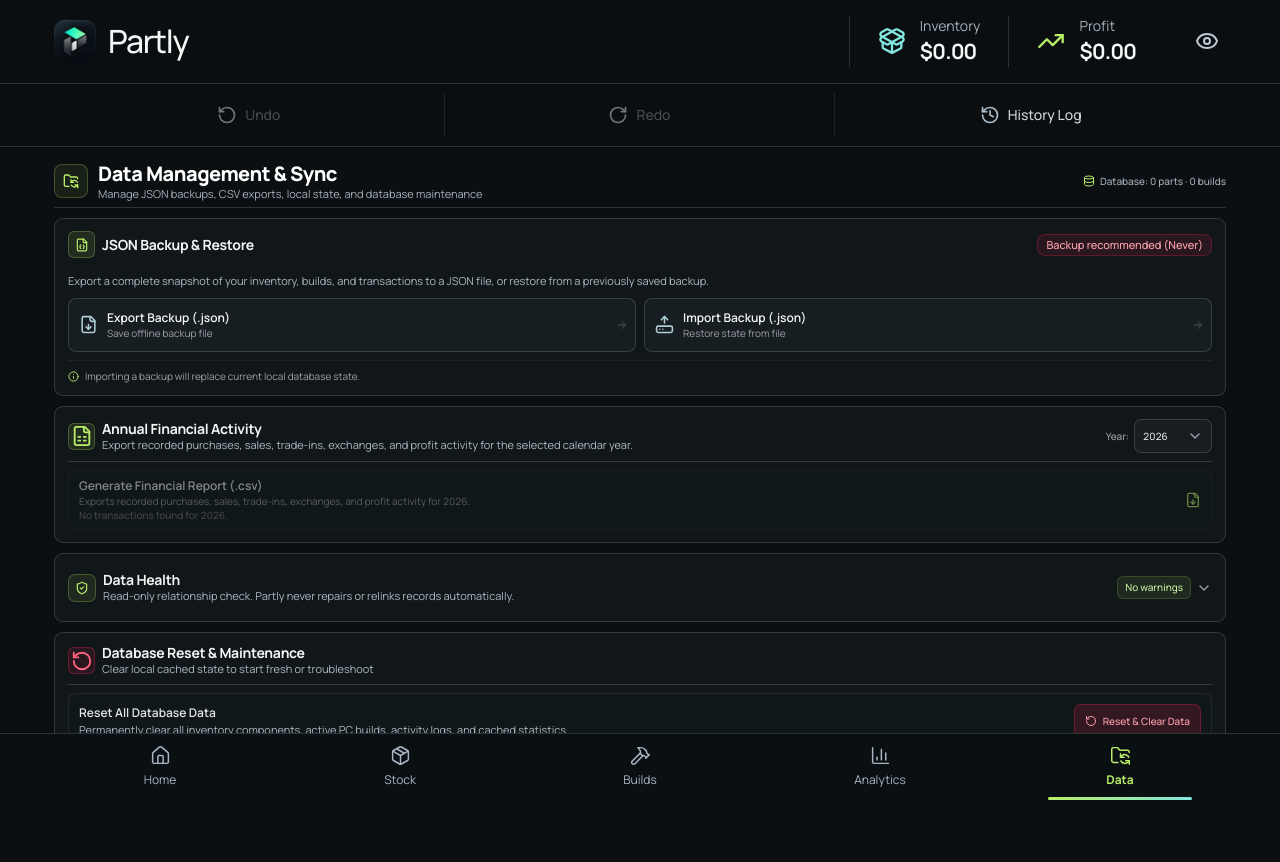
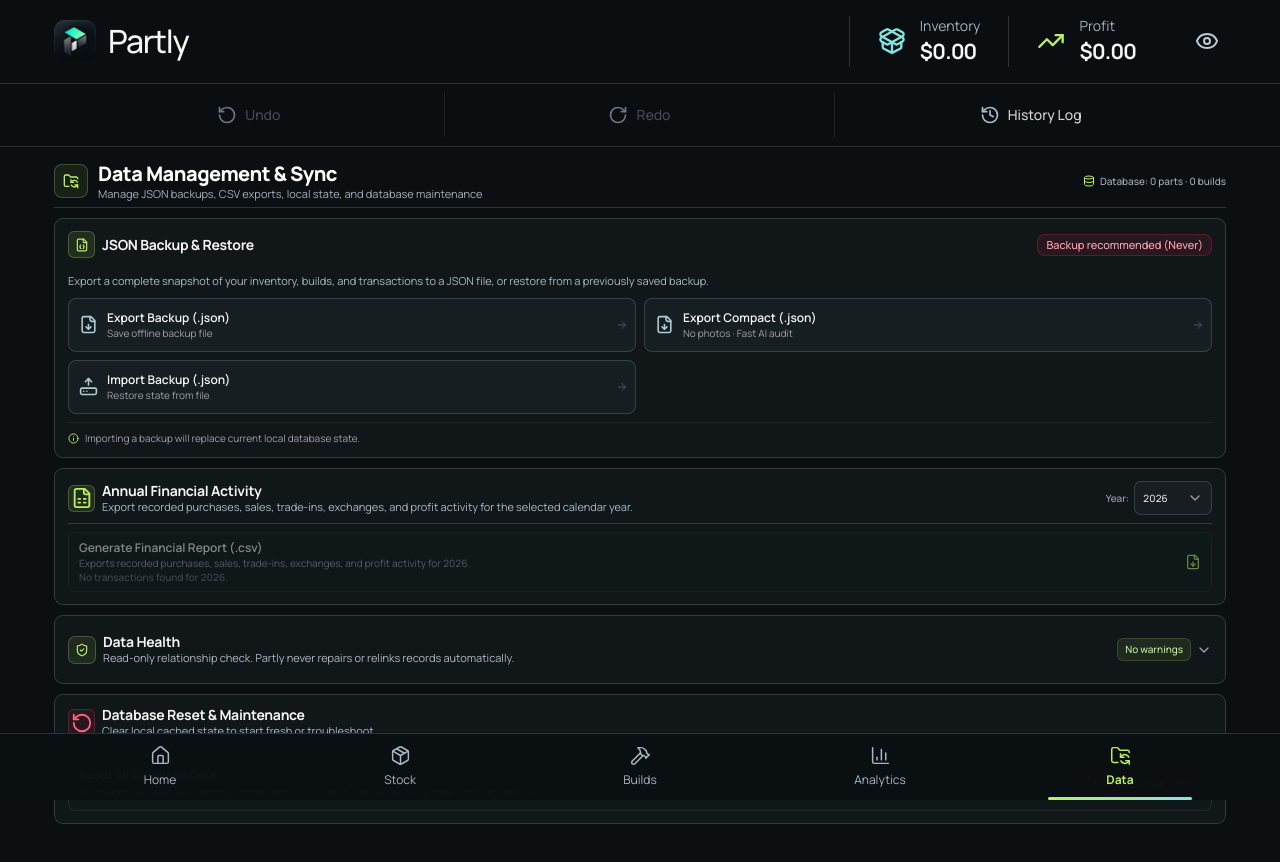
Before and after one commit to Mehmood28/Partly-app, a React (Vite) app: page / in a window 1280 px wide. Both pictures are taken after a click on the button "Data". Shown: the top 862 px of the page. Before the commit the page ends 834 px from the top, so only its background shows below. Built offline with nearby package versions, Linux system fonts and the light colour scheme.

Commit message:
feat: add compact JSON export
Implement an export option that excludes heavy image URLs from the JSON backup to reduce file size.

```diff
--- a/src/components/DataSyncView.tsx
+++ b/src/components/DataSyncView.tsx
@@ -100,7 +100,7 @@ export const DataSyncView: React.FC<DataSyncViewProps> = React.memo(({
   const executeExportJSON = () => {
     if (!isHydrated) return;
     try {
-      const dataStr = JSON.stringify(state, null, 2);
+      const dataStr = JSON.stringify(state);
       const blob = new Blob([dataStr], { type: 'application/json' });
       const url = URL.createObjectURL(blob);
       const link = document.createElement('a');
@@ -114,6 +114,29 @@ export const DataSyncView: React.FC<DataSyncViewProps> = React.memo(({
       recordBackup();
     } catch (err) {
       console.error('Export error:', err);
+    }
+  };
+
+  const executeExportCompactJSON = () => {
+    if (!isHydrated) return;
+    try {
+      const compactData = {
+        ...state,
+        builds: state.builds.map(({ imageUrl, ...rest }) => rest),
+      };
+      const dataStr = JSON.stringify(compactData);
+      const blob = new Blob([dataStr], { type: 'application/json' });
+      const url = URL.createObjectURL(blob);
+      const link = document.createElement('a');
+      const dateStr = new Date().toLocaleDateString('en-CA', { timeZone: 'America/Toronto' });
+      link.href = url;
+      link.download = `partly_compact_${dateStr}.json`;
+      document.body.appendChild(link);
+      link.click();
+      document.body.removeChild(link);
+      URL.revokeObjectURL(url);
+    } catch (err) {
+      console.error('Compact export error:', err);
     }
   };
 
@@ -308,6 +331,26 @@ export const DataSyncView: React.FC<DataSyncViewProps> = React.memo(({
                   </div>
                   <div className="text-[11px] text-zinc-400 mt-0.5">
                     {!isHydrated ? 'Loading database...' : 'Save offline backup file'}
+                  </div>
+                </div>
+              </button>
+
+              <button
+                onClick={executeExportCompactJSON}
+                disabled={!isHydrated}
+                className={`data-action group ${!isHydrated ? 'opacity-50 cursor-not-allowed' : ''}`}
+                title={!isHydrated ? 'Waiting for local database to finish loading...' : undefined}
+              >
+                <div className="flex items-center justify-between mb-2">
+                  <FileDown className="w-4 h-4 text-[#B9EF68]" />
+                  <ArrowRight className="w-3.5 h-3.5 text-zinc-600 group-hover:text-[#B9EF68] transition-colors" />
+                </div>
+                <div>
+                  <div className="text-xs font-semibold text-zinc-100 group-hover:text-white">
+                    Export Compact (.json)
+                  </div>
+                  <div className="text-[11px] text-zinc-400 mt-0.5">
+                    {!isHydrated ? 'Loading database...' : 'No photos · Fast AI audit'}
                   </div>
                 </div>
               </button>
```
Also changed, not shown: 1 other file (tests, documents, lock files or other folders).
